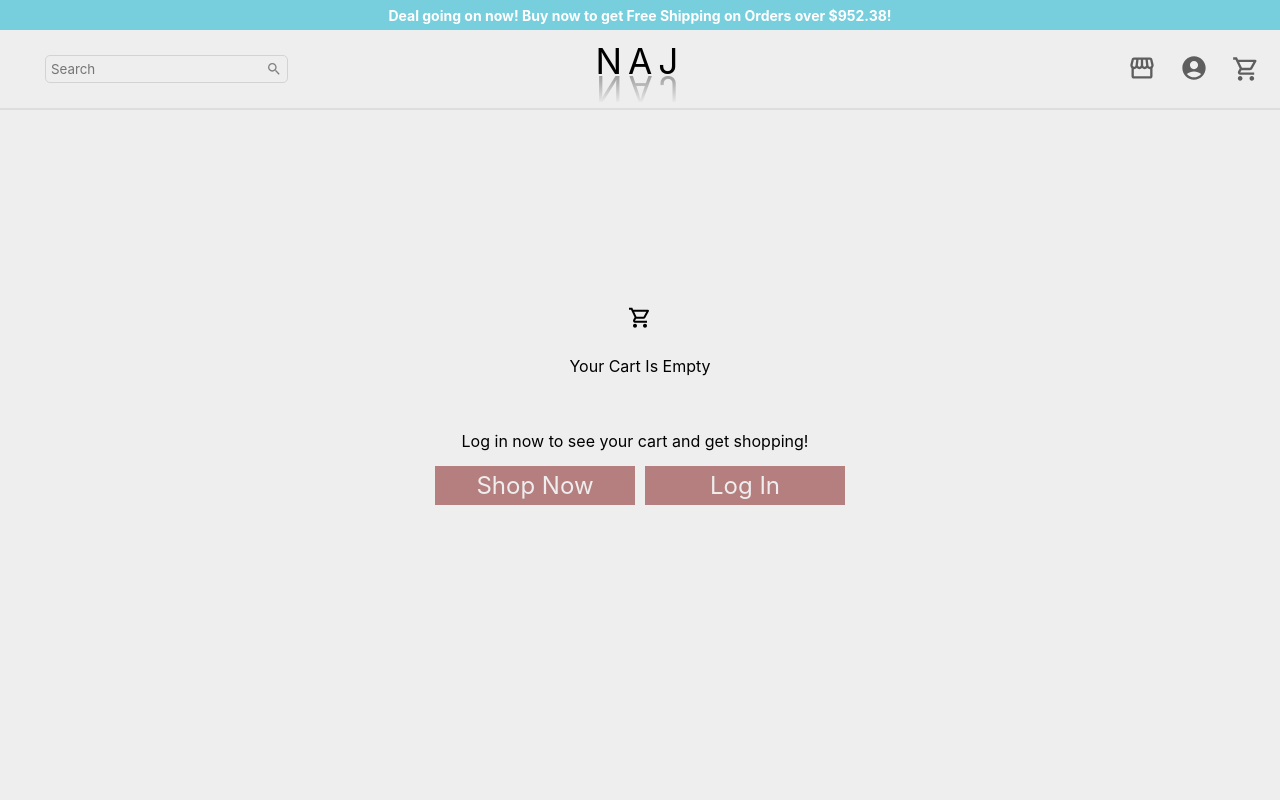
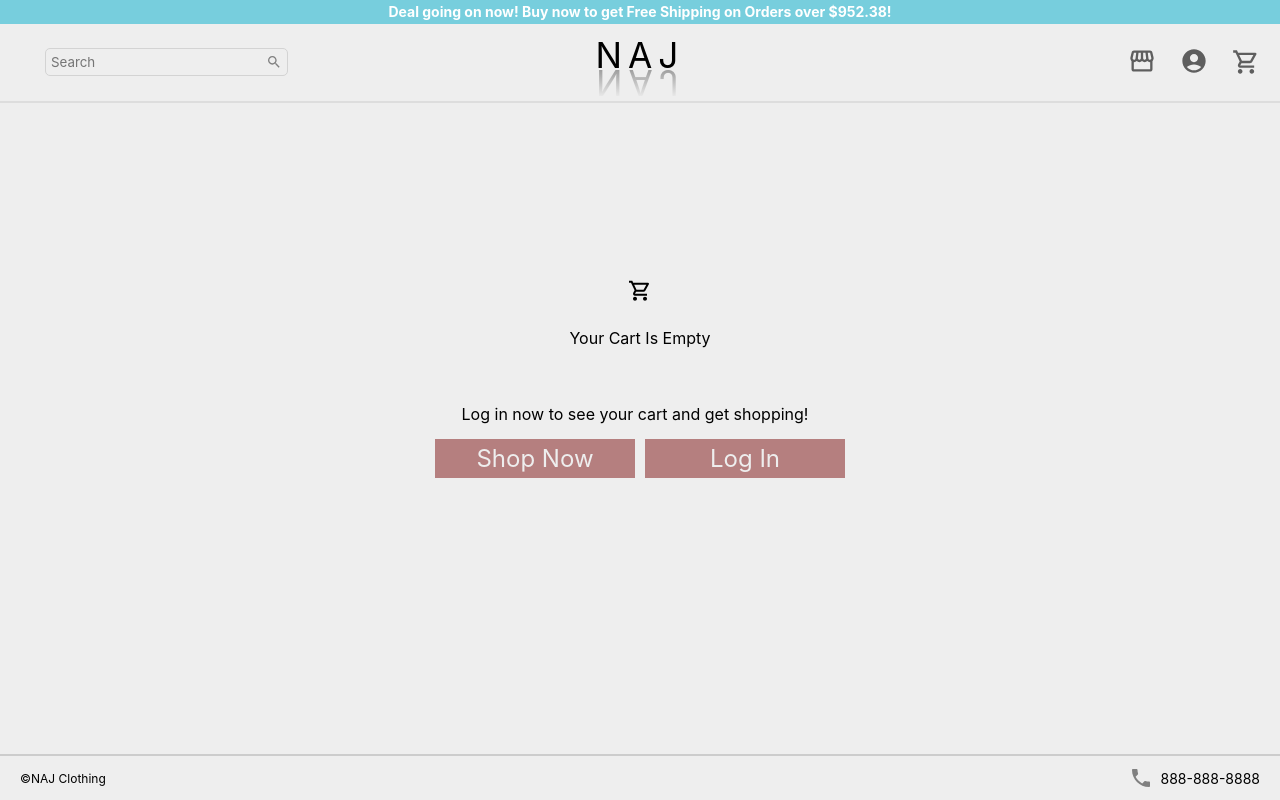
Before and after one commit to JoshM-Yoru/ecommerce-project, a React (Create React App) app: page /cart in a window 1280 px wide. Shown: the top 800 px of the page. Built offline with nearby package versions, Linux system fonts and the light colour scheme.

Commit message:
fixed styling to keep things properly at viewheight

```diff
--- a/src/Components/Cart/Cart.tsx
+++ b/src/Components/Cart/Cart.tsx
@@ -15,11 +15,7 @@ const Container = styled.div`
     padding-block: 50px;
     width: 100vw;
     height: 100vh;
-`
-const EmptyCartWrapper = styled.div`
-    min-height: 100vh;
-    min-width: 30vw;
-    margin: 20px;
+    overflow: scroll;
 `
 const FormWrapper = styled.div`
     margin-right: 50px;
@@ -28,8 +24,6 @@ const BalanceWrapper = styled.div`
 `
 
 const Cart: React.FC = () => {
-
-    window.scrollTo(0, 0);
 
     const { products, removeProductFromCart } = useContext(Context) as ProductContextState;
 
@@ -46,9 +40,7 @@ const Cart: React.FC = () => {
         <Container>
             {
                 products.length === 0 ?
-                    <EmptyCartWrapper>
-                        <EmptyCart />
-                    </EmptyCartWrapper>
+                    <EmptyCart />
                     : null
             }
             {
--- a/src/Components/CartBalanceCard/CartBalanceCard.tsx
+++ b/src/Components/CartBalanceCard/CartBalanceCard.tsx
@@ -15,6 +15,7 @@ const Container = styled.div`
     padding: 5px;
     box-shadow: 0 0 10px 5px rgba(0,0,0,0.2);
     background: #fff;
+    margin-bottom: 50px;
     animation: ${fadeIn} 1s;
 `
 const CartBalance = styled.h3`
--- a/src/Components/Footer/Footer.tsx
+++ b/src/Components/Footer/Footer.tsx
@@ -7,8 +7,10 @@ const slideInAnimation = keyframes`
     100% {transform: translateX(0px) opacity: 100%}
 `
 const Container = styled.div`
-    height: 100%;
+    height: 50px;
     border-top: 2px solid #ccc;
+    z-index: 2;
+    background: #eeeeee;
     animation: ${slideInAnimation} 1s;
 `
 const Wrapper = styled.div`
--- a/src/Components/Home.tsx
+++ b/src/Components/Home.tsx
@@ -17,6 +17,7 @@ const Container = styled.div`
     background-color: #eeeeee;
     display: flex;
     flex-direction: column;
+    height: 100vh;
 `
 
 const Home: React.FC = () => {
--- a/src/Components/Navbar/Navbar.tsx
+++ b/src/Components/Navbar/Navbar.tsx
@@ -9,7 +9,7 @@ import { Context } from '../../Context/ProductContext'
 import { Product, ProductContextState } from '../../Types/Product'
 
 const Container = styled.div`
-    height: 80px;
+    height: 100px;
     background-color: #eeeeee;
     position: sticky;
     z-index: 2;
--- a/src/Components/ProductCard/ProductCard.tsx
+++ b/src/Components/ProductCard/ProductCard.tsx
@@ -16,10 +16,10 @@ const Container = styled.div`
     height: 400px;
     display: flex;
     flex-direction: column;
-    margin: 15px;
+    margin: 20px;
     padding: 10px;
     align-items: center;
-    box-shadow: 10px 0 30px 10px rgba(0,0,0,.2);
+    box-shadow: 0 0 20px 10px rgba(0,0,0,.2);
     border-radius: 5px;
     background: white;
     animation: ${slideInAnimation} 1s;
--- a/src/Components/ProductLayout/ProductLayout.tsx
+++ b/src/Components/ProductLayout/ProductLayout.tsx
@@ -8,6 +8,9 @@ const Container = styled.div`
     background-color: #eeeeee;
     display: flex;
     justify-content: center;
+    overflow: scroll;
+    height: 100vh;
+    padding-bottom: 100px;
 `
 const Wrapper = styled.div`
     display: flex;
--- a/src/Components/Slider/Slider.tsx
+++ b/src/Components/Slider/Slider.tsx
@@ -11,7 +11,6 @@ const slideInAnimation = keyframes`
 `
 const Container = styled.div`
     width: 100%;
-    height: auto;
     display: flex;
     background-color: #eeeeee;
     position: relative;
@@ -44,7 +43,6 @@ const Wrapper = styled.div<{ slideIndex: number }>`
 `
 const Slide = styled.div < { bg: string }> `
     display: flex;
-    align-items: center;
     width: 100vw;
     height: 100vh;
     background-color: #${props => props.bg};
@@ -59,7 +57,11 @@ const Image = styled.img`
 `
 const InfoContainer = styled.div`
     flex: 1;
-    padding: 50px
+    padding: 100px;
+    margin-top: -200px;
+    display: flex;
+    flex-direction: column;
+    justify-content: center;
 `
 
 const Title = styled.h1`
@@ -73,12 +75,13 @@ const Desc = styled.p`
 `
 const Button = styled.button`
     padding: 10px;
+    width: 200px;
     font-size: 20px;
-    background-color: rgba(255,255,255,0.4);
-    border: 1px solid #d5d5d5;
+    border: none;
+    background: white;
     box-shadow: 0 0 20px 5px rgba(255,255,255,0.2);
     &:hover {
-        box-shadow:  0 0 10px 5px rgba(255,255,255,0.5);
+        box-shadow: inset 0 0 20px 5px #ddd;
         background-color: rgba(255,255,255,0.8);
         cursor: pointer;
     }
```
